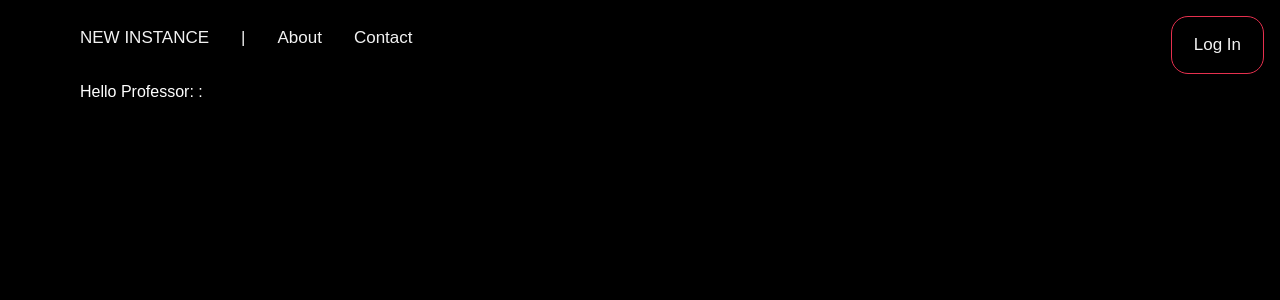
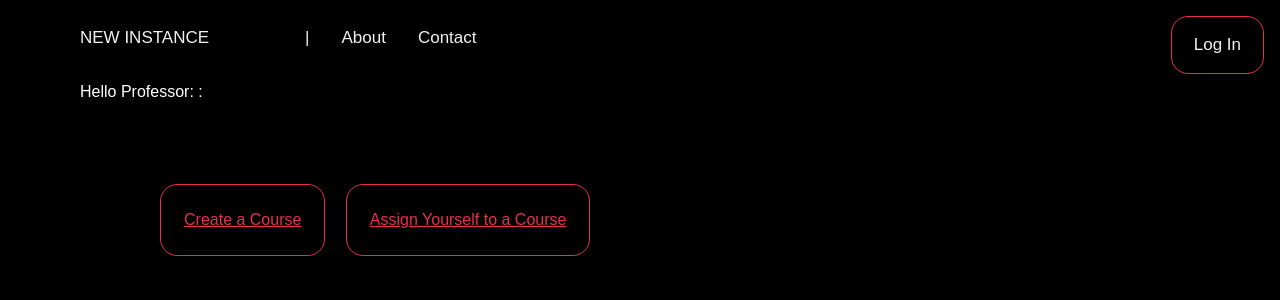
Before and after one commit to leenaaahmed/newinstance, a Django app: page /Dashboards/prodashboard/ in a window 1280 px wide. Shown: the top 300 px of the page. Run offline with Django 4.2, Linux system fonts and the light colour scheme; some libraries are stand-ins or nearby versions.

Commit message:
added buttons for professor dashboard

```diff
--- a/peerAssessment/peerAssessmentApp/forms.py
+++ b/peerAssessment/peerAssessmentApp/forms.py
@@ -61,6 +61,6 @@ class RegistryForm(ModelForm):
             'course': '',
         }
         widgets = {
-            'User': forms.Select(attrs={'class': 'form-control', 'placeholder': 'Course Name'} ),
-            'course': forms.Select(attrs={'class': 'form-control', 'placeholder': 'Professor Name'} ),
+            'User': forms.Select(attrs={'class': 'form-control', 'placeholder': 'Professor Name'} ),
+            'course': forms.Select(attrs={'class': 'form-control', 'placeholder': 'Course Name'} ),
         }
--- a/peerAssessment/peerAssessmentApp/models.py
+++ b/peerAssessment/peerAssessmentApp/models.py
@@ -46,7 +46,7 @@ class Course(models.Model):
 
 ## Registry To link the Professor to Courses
 class Registry(models.Model):
-    User =  models.ForeignKey(User, on_delete = models.CASCADE)
+    User = models.ForeignKey(User, on_delete = models.CASCADE)
     course = models.ForeignKey(Course, on_delete = models.CASCADE)
 
     def __str__(self):
--- a/peerAssessment/peerAssessmentApp/templates/Dashboards/prodashboard.html
+++ b/peerAssessment/peerAssessmentApp/templates/Dashboards/prodashboard.html
@@ -72,6 +72,7 @@
             padding: 23px;
             text-decoration: none;
             font-size: 16px;
+            display: inline;
        }
        .btn-success:hover{
         color: rgb(230, 48, 78);
@@ -100,6 +101,9 @@
 <div class ="form-container" style ="margin-left: 5em;">
 <p> Hello Professor: {{request.user.username}}: </p>
 <br> </br>
-<p>  <p>
+<div class = "form-container" style ="margin-left: 5em;">
+    {% csrf_token %}
+    <a href = "/add_course" style="color: rgb(230, 48, 78);"><button type="submit" class="btn-success" >Create a Course</a></button>
+    <a href = "/add_professor" style="color: rgb(230, 48, 78);"><button type ="submit" class="btn-success" >Assign Yourself to a Course</a></button>
 </div>
 {% endblock %}
--- a/peerAssessment/peerAssessmentApp/templates/base.html
+++ b/peerAssessment/peerAssessmentApp/templates/base.html
@@ -116,7 +116,7 @@
     <section id = navbar>
         <div class="navlist" id="mynav">
             <ul>
-                <div class="logo"><a href="/home">NEW INSTANCE</a></div>
+                <div class="logo"><a href="/home">NEW INSTANCE</div>
                 <li><a>|</a></li>
                 <li><a href="/about">About</a></li>
                 <li><a href="/contact">Contact</a></li>
--- a/peerAssessment/peerAssessmentApp/templates/student_or_professor.html
+++ b/peerAssessment/peerAssessmentApp/templates/student_or_professor.html
@@ -99,7 +99,7 @@
     <div class = "form-container" style ="margin-left: 5em;">
     {% csrf_token %}
     <a href = "/login" style="color: rgb(230, 48, 78);"><button type="submit" class="btn-success" >STUDENT</a></button>
-    <a href = "/admin" style="color: rgb(230, 48, 78);"><button type ="submit" class="btn-success" >PROFESSOR</a></button>
+    <a href = "/login" style="color: rgb(230, 48, 78);"><button type ="submit" class="btn-success" >PROFESSOR</a></button>
     <br></br>
     <p> Don't have account? create one <a href = "/signup" style="color: rgb(230, 48, 78);"> here</a></p>
 </div>
```
Also changed, not shown: peerAssessment/db.sqlite3, peerAssessment/peerAssessmentApp/migrations/0009_alter_registry_user.py (added), peerAssessment/peerAssessmentApp/migrations/0010_alter_registry_user.py (added).
